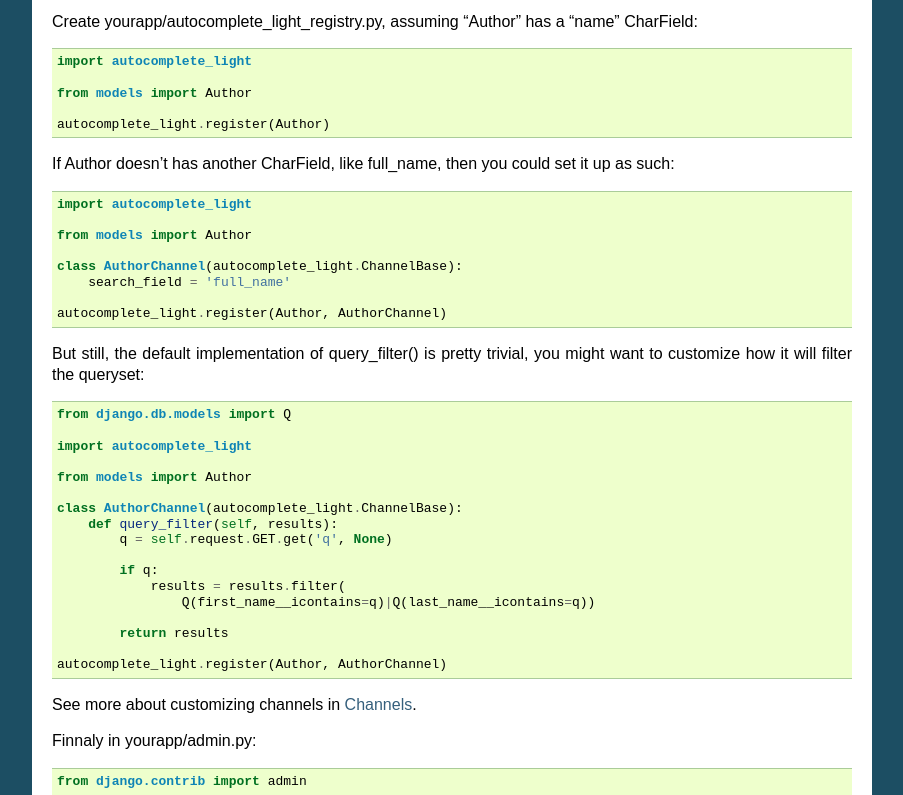
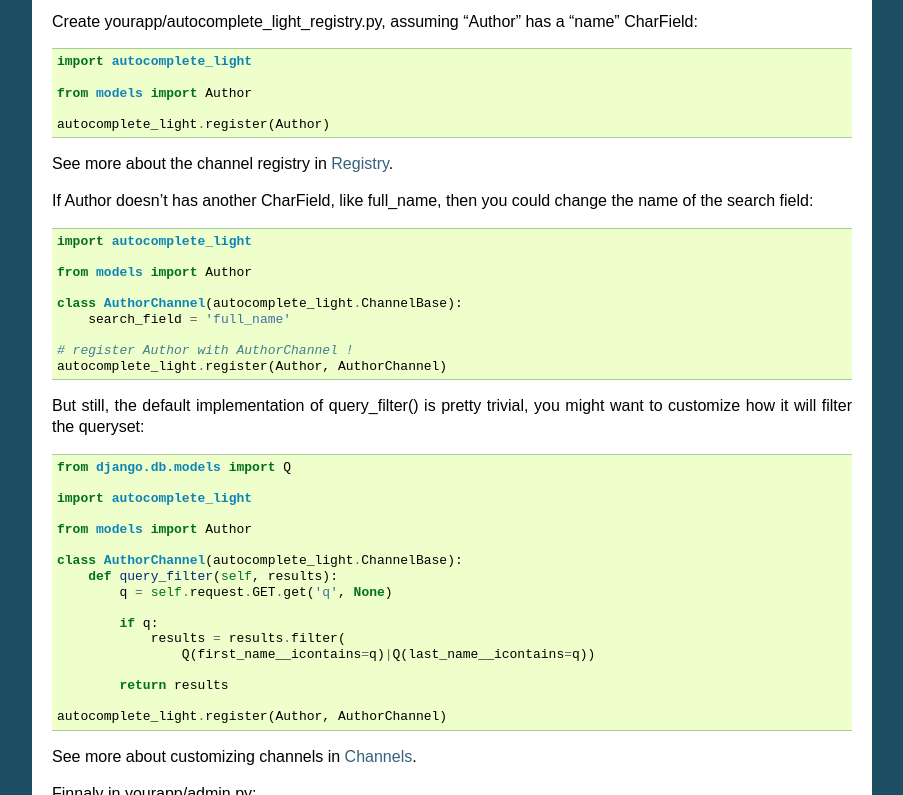
Before and after one commit to yourlabs/django-autocomplete-light, a Sphinx documentation site: the page built from docs/source/quick.rst, in a window 1280 px wide and 900 px high, scrolled down 757 px, cut to the strip 105-900 px from the top of the window. Shown: the whole strip, without its empty margins (198-1101 px from the left). Built offline with Sphinx 7.4.7, drawn with Linux system fonts in a browser that asks for light colours.

Commit message:
Link to registry's documentation in the quick docs

```diff
--- a/docs/source/forms.rst
+++ b/docs/source/forms.rst
@@ -9,6 +9,8 @@ It is complementary with the quick documentation.
 
 Django startup
 ~~~~~~~~~~~~~~
+
+.. _registry-reference:
 
 Registry
 --------
--- a/docs/source/quick.rst
+++ b/docs/source/quick.rst
@@ -43,8 +43,9 @@ Create yourapp/autocomplete_light_registry.py, assuming "Author" has a "name" Ch
 
     autocomplete_light.register(Author)
 
-If Author doesn't has another CharField, like full_name, then you could set it
-up as such::
+See more about the channel registry in :ref:`registry-reference`.
+
+If Author doesn't has another CharField, like full_name, then you could change the name of the search field::
 
     import autocomplete_light
 
@@ -53,6 +54,7 @@ up as such::
     class AuthorChannel(autocomplete_light.ChannelBase):
         search_field = 'full_name'
 
+    # register Author with AuthorChannel !
     autocomplete_light.register(Author, AuthorChannel)
 
 But still, the default implementation of query_filter() is pretty
```
